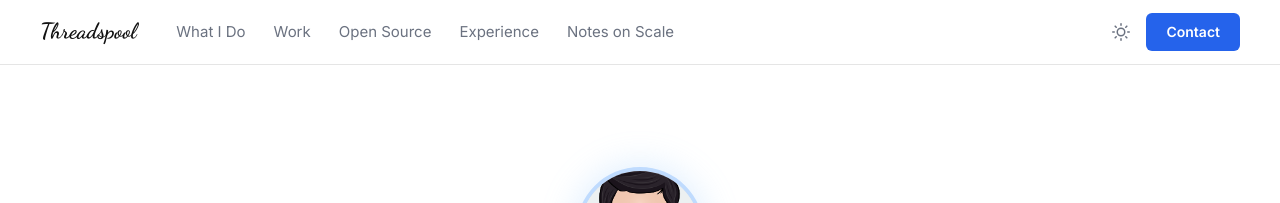
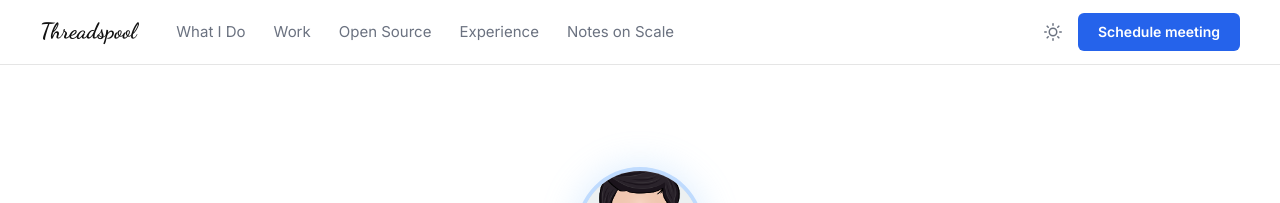
Before and after one commit to gourishbiradar/gourishbiradar.github.io, a Jekyll site: the page built from index.markdown, in a window 1280 px wide. Shown: the top 203 px of the page. Built offline with Jekyll 4.4.1, drawn with Linux system fonts in a browser that asks for light colours.

Commit message:
feat: rename nav Contact button to Schedule meeting

```diff
--- a/_includes/nav.html
+++ b/_includes/nav.html
@@ -21,7 +21,7 @@
           <path d="M21 12.79A9 9 0 1 1 11.21 3 7 7 0 0 0 21 12.79z"/>
         </svg>
       </button>
-      <a href="{{ '/#contact' | relative_url }}" class="nav-contact">Contact</a>
+      <a href="{{ '/#contact' | relative_url }}" class="nav-contact">Schedule meeting</a>
       <button class="hamburger" id="hamburger" aria-label="Toggle navigation menu" aria-expanded="false">
         <svg aria-hidden="true" focusable="false" xmlns="http://www.w3.org/2000/svg" width="20" height="20" viewBox="0 0 24 24" fill="none" stroke="currentColor" stroke-width="2" stroke-linecap="round" stroke-linejoin="round">
           <line x1="3" y1="6" x2="21" y2="6"/><line x1="3" y1="12" x2="21" y2="12"/><line x1="3" y1="18" x2="21" y2="18"/>
```
